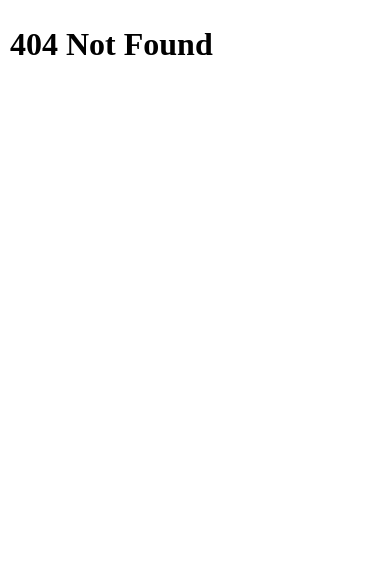
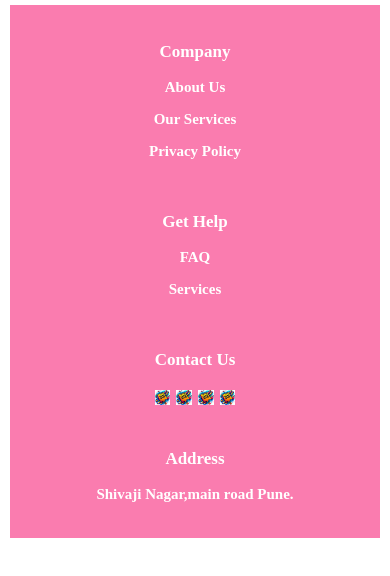
Before and after one commit to sakshilambe1997/quick-notes, a React app: page /footer in a window 390 px wide. Before the commit this address had no page. Built offline with nearby package versions, Linux system fonts and the light colour scheme.

Commit message:
footer added to home and login page

```diff
--- /dev/null
+++ b/src/components/Footer/Footer.css
@@ -0,0 +1,65 @@
+.footer-container{
+    background-color: #fa7caf;
+    display: flex;
+    justify-content: space-around;
+    padding: 10px;
+}
+
+.footer-menu-container{
+    width: 220px;
+    text-align: center;
+    margin: 10px;
+    font-weight: bold;
+}
+
+.footer-contact-logo{
+    height: 30px;
+    margin: 10px;
+    cursor: pointer;
+}
+
+.footer-text{
+    font-weight: bold;
+    cursor: pointer;
+}
+
+.footer-contact-logo:hover{
+    background-color: white;
+    box-shadow: 0 0 2px 2px 7px white;
+
+}
+
+
+@media screen and (max-width:500px){
+    .footer-container{
+        padding: 10px;
+        color:  white;
+        flex-wrap: wrap;
+    }
+
+    .footer-menu-container{
+        width: 220px;
+        text-align: center;
+    }
+
+    .footer-main-heading{
+        font-size: 17px;
+    }
+
+    .footer-contact-logo{
+        height: 15px;
+        margin: 3px;
+    }
+
+    .footer-text{
+        font-weight: bold;
+        font-size: 15px;
+        cursor: pointer;
+    }
+
+    .footer-contact-logo:hover{
+        background-color: white;
+        box-shadow: 0 0 2px 2px 7px white;
+
+    }
+}
--- /dev/null
+++ b/src/components/Footer/Footer.js
@@ -0,0 +1,42 @@
+import React from "react";
+import Facebook from "./../Navbar/logo.png";
+import Instagram from "./../Navbar/logo.png";
+import Twitter from "./../Navbar/logo.png";
+import Youtube from "./../Navbar/logo.png";
+import "./Footer.css"
+
+function Footer() {
+  return (
+    <>
+      <div className="footer-container">
+        <div className="footer-menu-container">
+          <h3 className="footer-main-heading">Company</h3>
+          <p className="footer-text">About Us</p>
+          <p className="footer-text">Our Services</p>
+          <p className="footer-text">Privacy Policy</p>
+        </div>
+
+        <div className="footer-menu-container">
+          <h3 className="footer-main-heading">Get Help</h3>
+          <p className="footer-text">FAQ</p>
+          <p className="footer-text">Services</p>
+        </div>
+
+        <div className="footer-menu-container">
+          <h3 className="footer-main-heading">Contact Us</h3>
+          <img src={Facebook}  className="footer-contact-logo"/>
+          <img src={Instagram} className="footer-contact-logo"/>
+          <img src={Twitter} className="footer-contact-logo"/>
+          <img src={Youtube} className="footer-contact-logo"/>
+        </div>
+
+        <div className="footer-menu-container">
+          <h3 className="footer-main-heading">Address</h3>
+          <p className="footer-text"> Shivaji Nagar,main road Pune.</p>
+        </div>
+      </div>
+    </>
+  );
+}
+
+export default Footer;
--- a/src/index.css
+++ b/src/index.css
@@ -7,7 +7,7 @@ body {
   background-size: cover;
   background-position: center;
   background-repeat: no-repeat;
-  min-height: 84vh;
+  min-height: 60vh;
   padding: 40px;
 }
 
--- a/src/views/Home/Home.css
+++ b/src/views/Home/Home.css
@@ -1,5 +1,5 @@
 .home-head-background-img{
-    width: 99vw;
+    width: 98.7vw;
     height: 350px;
   position: relative;
 }
--- a/src/views/Home/Home.js
+++ b/src/views/Home/Home.js
@@ -3,6 +3,7 @@ import "./Home.css"
 import FeatureCard from '../../components/FeatureCard/FeatureCard'
 import { Link } from 'react-router-dom'
 import Navbar from '../../components/Navbar/Navbar'
+import Footer from '../../components/Footer/Footer'
 
 
 const Features=[
@@ -61,6 +62,8 @@ function Home() {
     </Link>
    </div>
 
+  <Footer/>
+
    </>
   )
 }
--- a/src/views/Login/Login.js
+++ b/src/views/Login/Login.js
@@ -2,6 +2,7 @@ import React, { useState } from 'react';
 import './Login.css';
 import toast,{ Toaster } from 'react-hot-toast';
 import Navbar from "./../../components/Navbar/Navbar.js"
+import Footer from '../../components/Footer/Footer.js';
 
 
 function Login() {
@@ -19,8 +20,10 @@ function Login() {
     //  const currentUser=localStorage.getItem(JSON.parse(user))
     //  console.log(currentUser)
 
-    toast.loading("Redirecting to Dashboard..")
+
     setTimeout(() => {
+      toast.success("Login Successfully!!")
+      toast.loading("Redirecting to Dashboard..")
       window.location.href="/"
     },3000);
   };
@@ -57,6 +60,7 @@ function Login() {
 
     </div>
     </div>
+    <Footer/>
 
     <Toaster/>
     </>
--- a/src/views/Signup/Signup.css
+++ b/src/views/Signup/Signup.css
@@ -3,7 +3,7 @@
     width: 30%;
     height: 40%;
     display: block;
-    margin: 50px auto;
+    margin: 0 auto;
     padding: 10px;
     border-radius: 10px;
 }
--- a/src/views/Signup/Signup.js
+++ b/src/views/Signup/Signup.js
@@ -1,6 +1,7 @@
 import React, { useState } from 'react'
 import toast from 'react-hot-toast';
 import "./Signup.css"
+import Navbar from "./../../components/Navbar/Navbar.js"
 
 function Signup() {
 
@@ -24,8 +25,9 @@ const signup =()=>{
 
     setTimeout(() => {
         toast.success("Signup Succesfully!!")
-        window.location.href="/"
-    },3000);
+        toast.success("Signup Successfully!!")
+          window.location.href="/login"
+    },2000);
 
     setUser({
         fullName: "",
@@ -37,7 +39,9 @@ const signup =()=>{
 }
   return (
     <>
+    <Navbar/>
  <div className='page-background-img'>
+
 <div className='signup-container'>
    <h1 className='text-center text-primary'>Signup</h1>
    <input type='text'
```
Also changed, not shown: src/index.js (+7 -0 lines).
